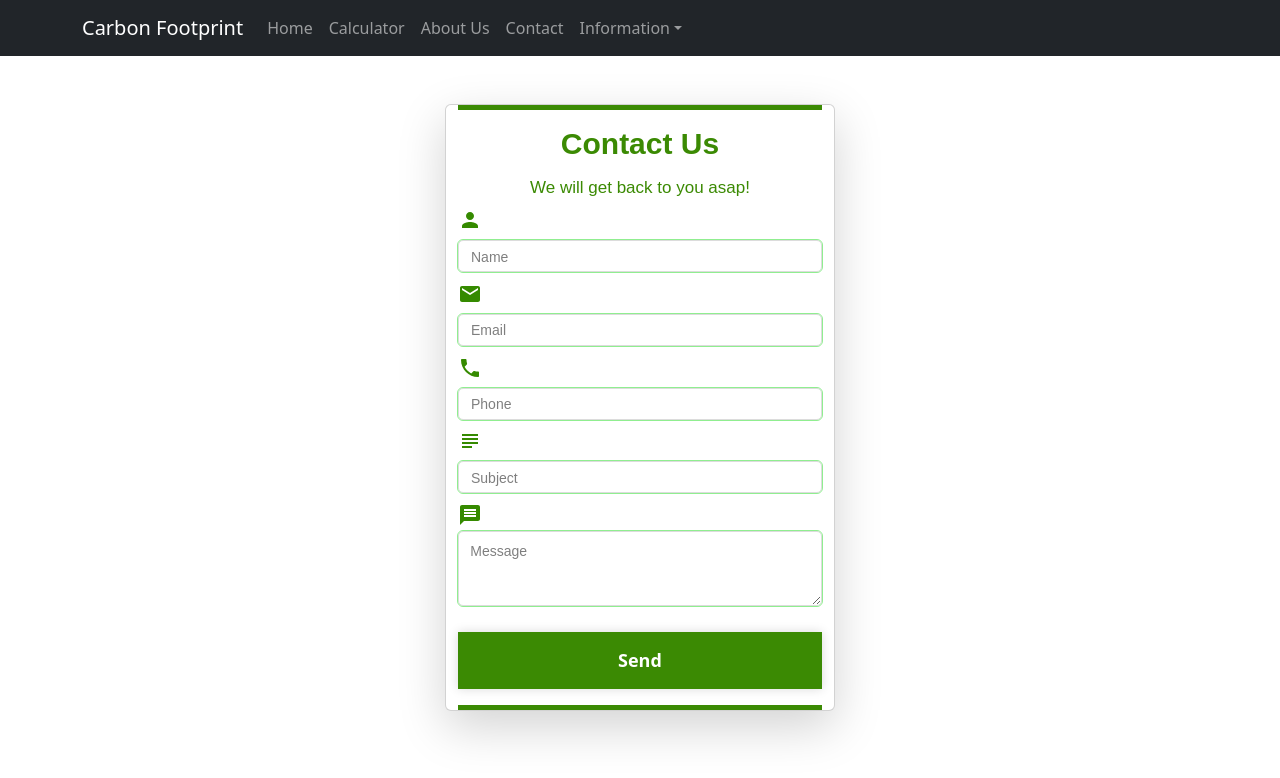
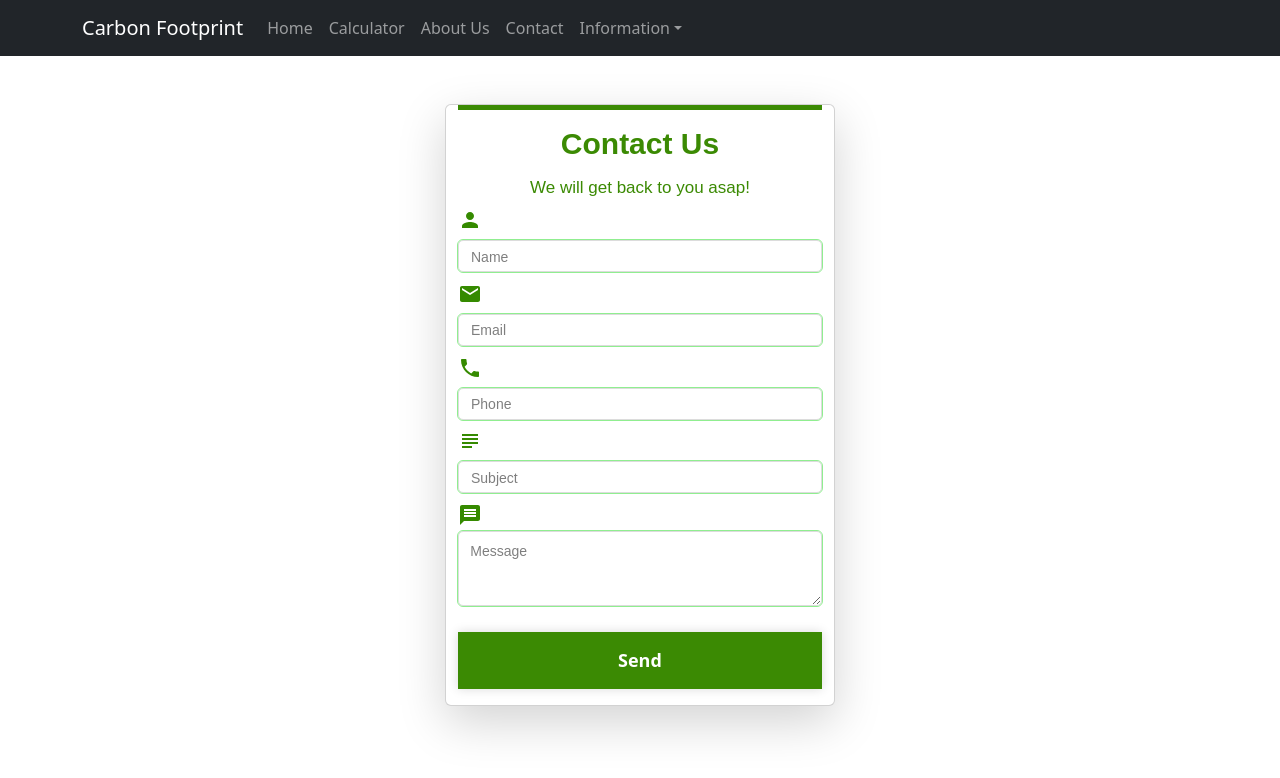
Before and after one commit to carbon-footprint-case-study/frontend, a React (Create React App) app: page /contact in a window 1280 px wide. Shown: the top 778 px of the page. Built offline with nearby package versions, Linux system fonts and the light colour scheme.

Commit message:
Update contactForm.scss

```diff
--- a/src/components/contactForm/contactForm.scss
+++ b/src/components/contactForm/contactForm.scss
@@ -1,7 +1,6 @@
 .contact-card {
   width: 500px;
   form {
-    border-bottom: 5px solid rgb(59, 138, 3);
     border-top: 5px solid rgb(59, 138, 3);
     width: auto;
     color: #358a00;
```
